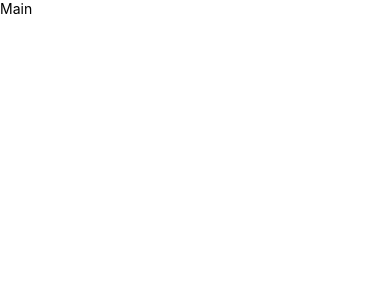
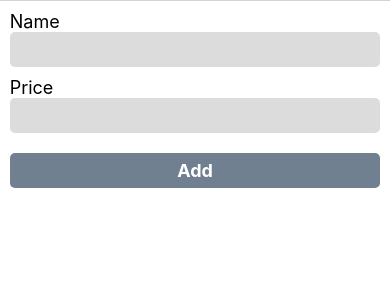
Before and after one commit to patika-128-react-native-bootcamp/week_2-salik-a, a React Native app in the folder firstHomework/: screen / in a window 390 px wide. Shown: the top 300 px of the page. Built offline with nearby package versions, Linux system fonts and the light colour scheme.

Commit message:
input, addbutton, inputcard edited

```diff
--- a/firstHomework/src/App.js
+++ b/firstHomework/src/App.js
@@ -1,16 +1,14 @@
 
 
 import React from 'react';
-import {
-  SafeAreaView,
-} from 'react-native';
+
 import MainScreen from './screens/MainScreen';
 const App = () => {
 
   return (
-    <SafeAreaView >
+
       <MainScreen />
-    </SafeAreaView>
+
   );
 };
 
--- a/firstHomework/src/components/AddButton/AddButton.js
+++ b/firstHomework/src/components/AddButton/AddButton.js
@@ -1,16 +1,15 @@
 import React from 'react';
 import {
-    SafeAreaView,
     Text,
-    View,
+    TouchableOpacity
 } from 'react-native';
+import styles from "./AddButtonStyle"
 
-
-const AddButton = () => {
+const AddButton = ({ title, onPress }) => {
     return (
-        <SafeAreaView>
-            <Text>AddButton</Text>
-        </SafeAreaView>
+        <TouchableOpacity style={styles.container} onPress={onPress}>
+            <Text style={styles.title}>{title}</Text>
+        </TouchableOpacity>
     );
 };
 
--- a/firstHomework/src/components/AddButton/AddButtonStyle.js
+++ b/firstHomework/src/components/AddButton/AddButtonStyle.js
@@ -3,6 +3,17 @@ import { StyleSheet } from "react-native";
 export default StyleSheet.create({
 
     container: {
-
+        justifyContent: "center",
+        alignItems: "center",
+        backgroundColor: "slategray",
+        width: "95%",
+        height: 35,
+        marginVertical: 20,
+        borderRadius: 5
+    },
+    title: {
+        fontSize: 18,
+        fontWeight: "bold",
+        color: "white"
     }
 })
--- /dev/null
+++ b/firstHomework/src/components/Input/Input.js
@@ -0,0 +1,22 @@
+import React from 'react';
+import {
+    SafeAreaView,
+    Text,
+    View,
+    TextInput
+} from 'react-native';
+import styles from "./InputStyle"
+
+const Input = ({ value, onChangeText }) => {
+    return (
+        <SafeAreaView style={styles.container}  >
+            <TextInput
+                style={styles.input}
+                onChangeText={onChangeText}
+                value={value}
+            />
+        </SafeAreaView>
+    );
+};
+
+export default Input;
--- /dev/null
+++ b/firstHomework/src/components/Input/InputStyle.js
@@ -0,0 +1,16 @@
+import { StyleSheet } from "react-native";
+
+export default StyleSheet.create({
+
+    container: {
+        justifyContent: "center",
+        height: 35,
+
+    },
+    input: {
+        flex: 1,
+        backgroundColor: "gainsboro",
+        paddingHorizontal: 5,
+        borderRadius: 5
+    }
+})
--- a/firstHomework/src/components/InputCard/InputCard.js
+++ b/firstHomework/src/components/InputCard/InputCard.js
@@ -1,15 +1,38 @@
-import React from 'react';
+import React, { useState } from 'react';
 import {
     SafeAreaView,
     Text,
     View,
 } from 'react-native';
+import styles from "./InputCardStyle"
+import Input from '../Input/Input';
+import AddButton from '../AddButton/AddButton';
 
+const InputCard = ({ data, setData }) => {
 
-const InputCard = () => {
+    const [name, setName] = useState();
+    const [price, setPrice] = useState();
+
+    const handleAddPress = () => {
+        const product = {
+            name: name,
+            price: price,
+            date: new Date()
+        }
+        setData([{ ...product }, ...data])
+    }
+
     return (
-        <SafeAreaView>
-            <Text>InputCard</Text>
+        <SafeAreaView style={styles.container}>
+            <View style={styles.inputContainer}>
+                <Text style={styles.text}>Name</Text>
+                <Input onChangeText={setName} value={name} />
+            </View>
+            <View style={styles.inputContainer}>
+                <Text style={styles.text}>Price</Text>
+                <Input onChangeText={setPrice} value={price} />
+            </View>
+            <AddButton title="Add" onPress={handleAddPress} />
         </SafeAreaView>
     );
 };
--- a/firstHomework/src/components/InputCard/InputCardStyle.js
+++ b/firstHomework/src/components/InputCard/InputCardStyle.js
@@ -3,6 +3,16 @@ import { StyleSheet } from "react-native";
 export default StyleSheet.create({
 
     container: {
-
+        borderTopWidth: 1,
+        borderTopColor: "lightgray",
+        alignItems: "center",
+        justifyContent: "center"
+    },
+    inputContainer: {
+        marginTop: 10,
+        width: "95%",
+    },
+    text: {
+        fontSize: 18
     }
 })
--- a/firstHomework/src/screens/MainScreen.js
+++ b/firstHomework/src/screens/MainScreen.js
@@ -1,17 +1,22 @@
 
-import React from 'react';
+import React, { useState } from 'react';
 import {
     SafeAreaView,
     Text,
     View,
 } from 'react-native';
-
+import InputCard from '../components/InputCard/InputCard';
+import styles from "./MainScreenStyle"
 
 const Main = () => {
+
+    const [data, setData] = useState([])
+
+    console.log(data)
     return (
-        <SafeAreaView>
-            <Text>Main</Text>
-        </SafeAreaView>
+        <View style={styles.container}>
+            <InputCard data={data} setData={setData} />
+        </View>
     );
 };
 
```
Also changed, not shown: firstHomework/src/components/TextInput/TextInput.js (deleted, +0 -17 lines), firstHomework/src/components/TextInput/TextInputStyle.js (deleted, +0 -8 lines).
